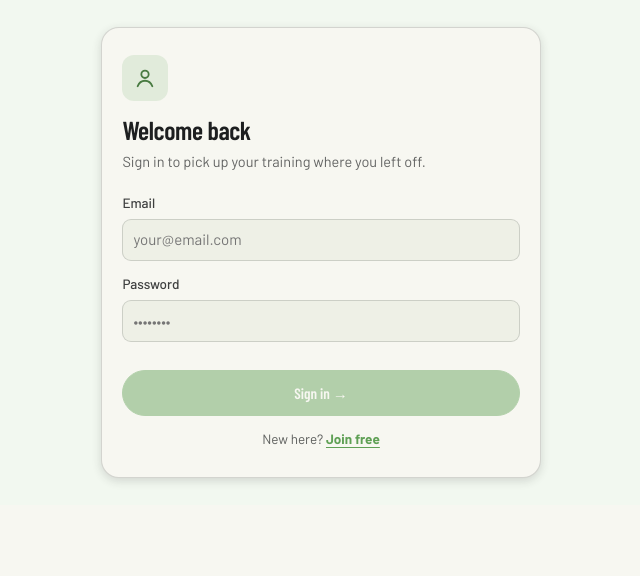
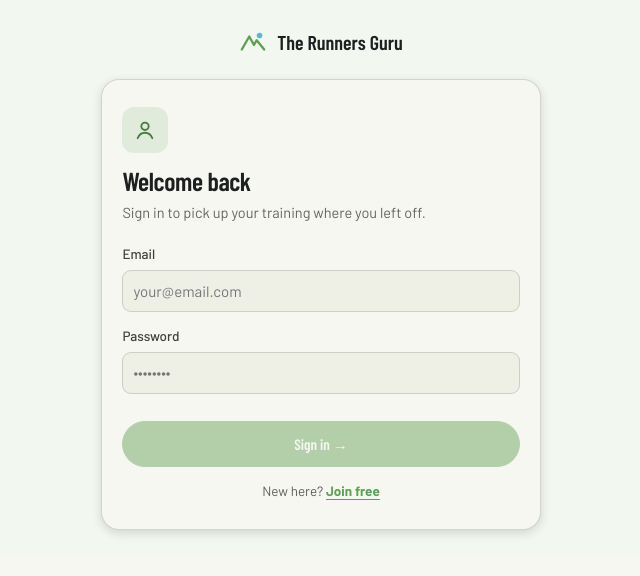
Before and after one commit to NepaPower/TheRunnersGuru, a React (Vite) app: page /signin in a window 1280 px wide. Shown: the top 576 px of the page, without its empty margins (319-959 px from the left). Built offline with nearby package versions, Linux system fonts and the light colour scheme; no server answers.

Commit message:
Add branding to Sign In, Sign Up, and Onboarding

```diff
--- a/src/components/Logo.tsx
+++ b/src/components/Logo.tsx
@@ -21,3 +21,30 @@ export function Wordmark({ fontSize = 32 }: { fontSize?: number }) {
     </div>
   );
 }
+
+/** For standalone pages that sit outside the main app nav (Sign In, Sign
+ * Up, Onboarding) — a small clickable brand mark so those screens don't
+ * feel disconnected from the rest of the product. Links to the marketing
+ * page when signed out, since none of these screens have a "home" to
+ * return to yet. */
+export function BrandHeader() {
+  return (
+    <a
+      href="/"
+      style={{
+        display: 'inline-flex',
+        alignItems: 'center',
+        gap: 10,
+        fontFamily: 'var(--font-heading)',
+        fontWeight: 600,
+        fontSize: 20,
+        color: 'var(--color-text)',
+        textDecoration: 'none',
+        marginBottom: 'var(--space-6)',
+      }}
+    >
+      <LogoMark size={28} />
+      The Runners Guru
+    </a>
+  );
+}
--- a/src/routes/Onboarding/index.tsx
+++ b/src/routes/Onboarding/index.tsx
@@ -1,7 +1,7 @@
 import { useState } from 'react';
 import { useNavigate } from 'react-router-dom';
-import { Blueprint } from '../../components/ui/Blueprint';
 import { Button } from '../../components/ui/Button';
+import { BrandHeader } from '../../components/Logo';
 import { useApp } from '../../state/AppContext';
 import { buildTrainingPlan } from '../../lib/planGenerator';
 import { saveTrainingPlan } from '../../lib/api';
@@ -9,6 +9,7 @@ import { StepDistance } from './StepDistance';
 import { StepFirstTime } from './StepFirstTime';
 import { StepPace } from './StepPace';
 import { StepDateGoal } from './StepDateGoal';
+import '../auth.css';
 
 const STEP_LABELS = ['Distance & race', 'First time?', 'Pace', 'Race date & goal'];
 
@@ -49,34 +50,31 @@ export function Onboarding() {
   }
 
   return (
-    <div className="centered-card-page" style={{ background: 'var(--color-bg)' }}>
-      <Blueprint style={{ width: 'min(480px, 100%)', border: '1px solid var(--color-divider)', padding: 'var(--space-8) var(--space-6)' }}>
+    <div className="rg-auth-page">
+      <BrandHeader />
+      <div className="rg-auth-card" style={{ width: 'min(480px, 100%)' }}>
         <div className="row-2" style={{ marginBottom: 'var(--space-6)' }}>
           {STEP_LABELS.map((label, i) => (
             <div
               key={label}
               title={label}
-              style={{ width: 20, height: 3, background: i <= step ? 'var(--color-accent)' : 'var(--color-divider)' }}
+              style={{ width: 22, height: 4, borderRadius: 2, background: i <= step ? 'var(--color-accent)' : 'var(--color-divider)' }}
             />
           ))}
         </div>
 
-        <h6 className="text-muted" style={{ marginBottom: 'var(--space-2)' }}>
+        <h6 style={{ marginBottom: 'var(--space-2)', color: 'color-mix(in srgb, var(--color-text) 70%, transparent)' }}>
           Step {step + 1} of 4
         </h6>
 
-        {error && (
-          <div style={{ border: '1px solid var(--color-accent-2-600)', background: 'var(--color-accent-2-100)', padding: 'var(--space-3)', marginBottom: 'var(--space-4)', fontSize: 13 }}>
-            {error}
-          </div>
-        )}
+        {error && <div className="rg-auth-error">{error}</div>}
 
         {step === 0 && <StepDistance />}
         {step === 1 && <StepFirstTime />}
         {step === 2 && <StepPace />}
         {step === 3 && <StepDateGoal />}
 
-        <div style={{ display: 'flex', justifyContent: 'space-between', gap: 'var(--space-3)' }}>
+        <div style={{ display: 'flex', justifyContent: 'space-between', gap: 'var(--space-3)', marginTop: 'var(--space-2)' }}>
           <Button variant="secondary" disabled={step === 0 || saving} onClick={() => dispatch({ type: 'ONBOARDING_PREV' })}>
             Back
           </Button>
@@ -84,7 +82,7 @@ export function Onboarding() {
             {saving ? 'Saving…' : step === 3 ? 'Get started' : 'Next'}
           </Button>
         </div>
-      </Blueprint>
+      </div>
     </div>
   );
 }
--- a/src/routes/SignIn.tsx
+++ b/src/routes/SignIn.tsx
@@ -2,6 +2,7 @@ import { useState } from 'react';
 import { useNavigate } from 'react-router-dom';
 import { Field, Input } from '../components/ui/Form';
 import { Button } from '../components/ui/Button';
+import { BrandHeader } from '../components/Logo';
 import { signIn, hydrateUserData } from '../lib/api';
 import { useApp } from '../state/AppContext';
 import './auth.css';
@@ -32,6 +33,7 @@ export function SignIn() {
 
   return (
     <div className="rg-auth-page">
+      <BrandHeader />
       <div className="rg-auth-card">
         <div className="rg-auth-icon">
           <svg width="22" height="22" viewBox="0 0 24 24" stroke="currentColor" fill="none">
--- a/src/routes/SignUp.tsx
+++ b/src/routes/SignUp.tsx
@@ -2,6 +2,7 @@ import { useState } from 'react';
 import { useNavigate } from 'react-router-dom';
 import { Field, Input } from '../components/ui/Form';
 import { Button } from '../components/ui/Button';
+import { BrandHeader } from '../components/Logo';
 import { signUp, saveProfileAddress } from '../lib/api';
 import type { Address } from '../types';
 import './auth.css';
@@ -41,6 +42,7 @@ export function SignUp() {
 
   return (
     <div className="rg-auth-page">
+      <BrandHeader />
       <div className="rg-auth-card">
         <div className="rg-auth-icon">
           <svg width="22" height="22" viewBox="0 0 24 24" stroke="currentColor" fill="none">
--- a/src/routes/auth.css
+++ b/src/routes/auth.css
@@ -5,6 +5,7 @@
 .rg-auth-page {
   flex: 1;
   display: flex;
+  flex-direction: column;
   align-items: center;
   justify-content: center;
   padding: var(--space-8) var(--space-4);
```
